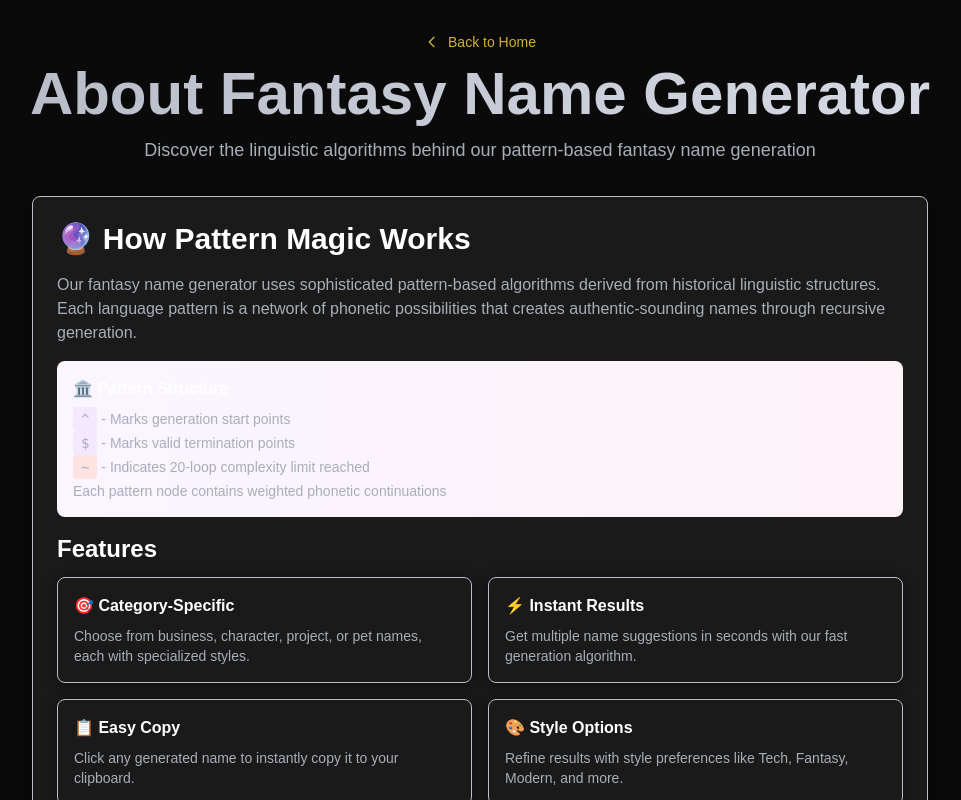
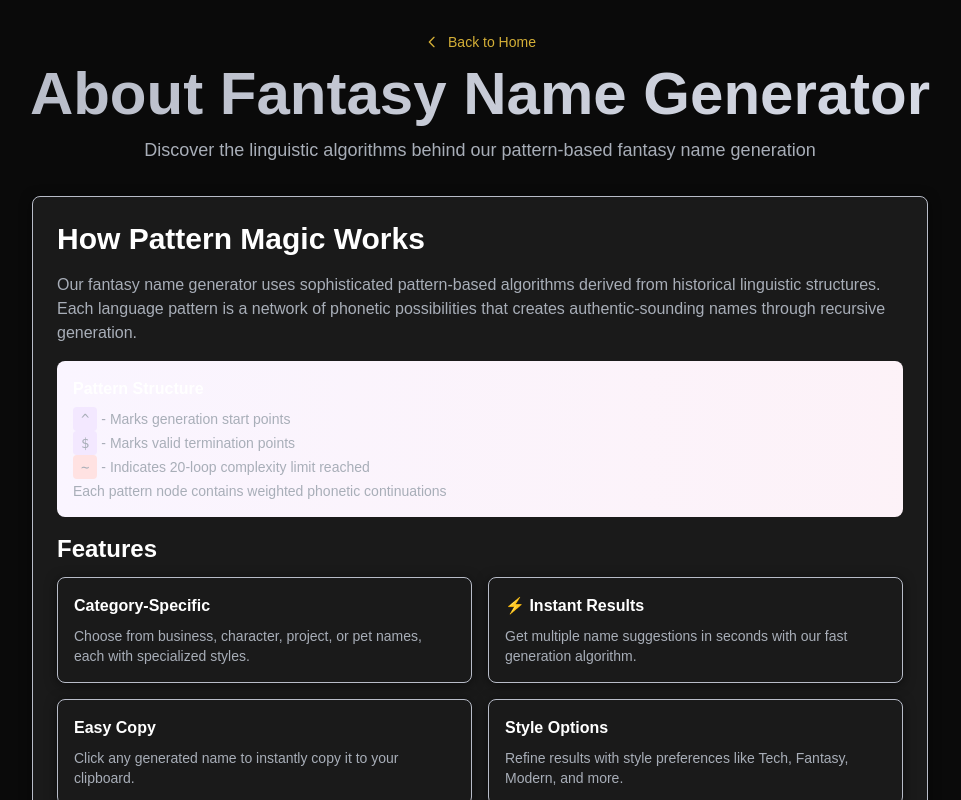
Before and after one commit to amsilva97/typicalpanda.com, a Next.js app: page /about in a window 1280 px wide. Shown: the top 800 px of the page, without its empty margins (160-1121 px from the left). Built offline with nearby package versions, Linux system fonts and the light colour scheme.

Commit message:
refactor: remove emoji icons from project and name generator components for cleaner presentation

```diff
--- a/src/app/about/page.tsx
+++ b/src/app/about/page.tsx
@@ -31,7 +31,7 @@ export default function About() {
           <div className="panda-card p-6 mb-6">
             <div className="prose prose-lg dark:prose-invert max-w-none">
               <h2 className="text-3xl font-bold panda-text-primary mb-4">
-                🔮 How Pattern Magic Works
+                How Pattern Magic Works
               </h2>
 
               <p className="panda-text-secondary mb-4">
@@ -42,7 +42,7 @@ export default function About() {
 
               <div className="bg-gradient-to-r from-purple-50 to-pink-50 dark:from-purple-900/20 dark:to-pink-900/20 p-4 rounded-lg mb-4">
                 <h4 className="font-semibold panda-text-primary mb-2">
-                  🏛️ Pattern Structure
+                  Pattern Structure
                 </h4>
                 <ul className="text-sm panda-text-secondary space-y-1">
                   <li><code className="bg-purple-100 dark:bg-purple-800 px-2 py-1 rounded">^</code> - Marks generation start points</li>
@@ -59,7 +59,7 @@ export default function About() {
               <div className="grid md:grid-cols-2 gap-4 mb-6">
                 <div className="panda-card p-4">
                   <h4 className="font-semibold panda-text-primary mb-2">
-                    🎯 Category-Specific
+                    Category-Specific
                   </h4>
                   <p className="panda-text-secondary text-sm">
                     Choose from business, character, project, or pet names, each with specialized styles.
@@ -77,7 +77,7 @@ export default function About() {
 
                 <div className="panda-card p-4">
                   <h4 className="font-semibold panda-text-primary mb-2">
-                    📋 Easy Copy
+                    Easy Copy
                   </h4>
                   <p className="panda-text-secondary text-sm">
                     Click any generated name to instantly copy it to your clipboard.
@@ -86,7 +86,7 @@ export default function About() {
 
                 <div className="panda-card p-4">
                   <h4 className="font-semibold panda-text-primary mb-2">
-                    🎨 Style Options
+                    Style Options
                   </h4>
                   <p className="panda-text-secondary text-sm">
                     Refine results with style preferences like Tech, Fantasy, Modern, and more.
--- a/src/app/name-generator/page.tsx
+++ b/src/app/name-generator/page.tsx
@@ -89,7 +89,7 @@ export default function NameGenerator() {
               {/* Language Selection */}
               <div className="max-w-md mx-auto">
                 <label className="block text-sm font-medium panda-text-primary mb-2 text-center">
-                  🏛️ Language Pattern
+                  Language Pattern
                 </label>
                 <select
                   value={selectedLanguage}
@@ -119,7 +119,7 @@ export default function NameGenerator() {
                   Weaving Names from Ancient Patterns...
                 </div>
               ) : (
-                '✨ Generate Fantasy Names'
+                'Generate Fantasy Names'
               )}
             </button>
           </div>
@@ -128,7 +128,7 @@ export default function NameGenerator() {
           {generatedNames.length > 0 && (
             <div className="panda-card p-6">
               <h2 className="text-2xl font-bold panda-text-primary mb-3">
-                🏰 Generated {selectedLanguage} Names
+                Generated {selectedLanguage} Names
               </h2>
               <p className="text-sm panda-text-muted mb-4">
                 Names marked with <span className="font-mono bg-red-600 text-white px-2 py-1 rounded">~</span> reached the complexity limit • <em>Meanings shown in italics</em> • Click any name to analyze it
--- a/src/app/page.tsx
+++ b/src/app/page.tsx
@@ -16,7 +16,7 @@ export default function Home() {
       id: 'name-generator',
       title: 'Fantasy Name Generator',
       description: 'Create authentic fantasy names using advanced linguistic patterns and historical language structures.',
-      icon: '⚔️',
+      icon: '',
       href: '/name-generator',
       status: 'Live',
       features: ['Pattern-based Generation', 'Multiple Languages', 'Name Analysis', 'Meaning Generation']
@@ -25,7 +25,7 @@ export default function Home() {
       id: 'coming-soon-1',
       title: 'Project Two',
       description: 'An exciting new project is coming soon. Stay tuned for more innovative tools and experiences.',
-      icon: '🚀',
+      icon: '',
       href: '#',
       status: 'Coming Soon',
       features: ['Feature A', 'Feature B', 'Feature C', 'Feature D']
@@ -34,7 +34,7 @@ export default function Home() {
       id: 'coming-soon-2',
       title: 'Project Three',
       description: 'Another amazing project in development. We\'re working hard to bring you something special.',
-      icon: '💎',
+      icon: '',
       href: '#',
       status: 'Coming Soon',
       features: ['Innovation', 'Quality', 'Performance', 'Design']
@@ -43,7 +43,7 @@ export default function Home() {
       id: 'coming-soon-3',
       title: 'Project Four',
       description: 'More exciting projects are on the horizon. Each one crafted with attention to detail.',
-      icon: '🌟',
+      icon: '',
       href: '#',
       status: 'In Development',
       features: ['Creative Tools', 'User Experience', 'Modern Tech', 'Accessibility']
```
